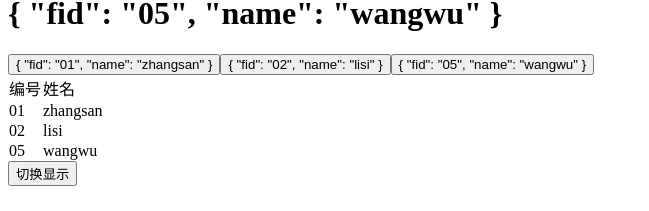
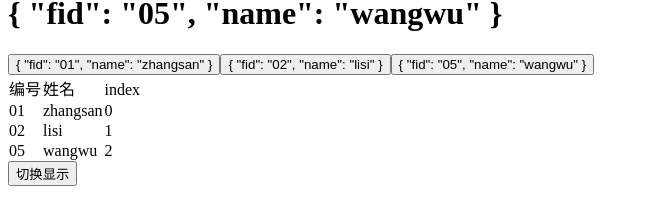
Before and after one commit to mujiabinbin/practise, a Vue app in the folder vue3/: page / in a window 1280 px wide. Shown: the part 698-909 px from the top of the page, without its empty margins (0-649 px from the left). Built offline with nearby package versions, Linux system fonts and the light colour scheme.

Commit message:
语法错误更改

```diff
--- a/vue3/src/components/basicGra/Basic.vue
+++ b/vue3/src/components/basicGra/Basic.vue
@@ -1,5 +1,6 @@
 <template>
-	<h1>hello,{{name}},今年{{age+1}}岁,性别{{gender}}</h1>
+<div>
+<h1>hello,{{name}},今年{{age+1}}岁,性别{{gender}}</h1>
 	<p>my friends are {{
 		friends.map(function(item){
 			return item
@@ -9,7 +10,7 @@
 	<button v-on:click="age++">加年龄</button>
 	<!-- 标签中reg属性，设置一个自定义标签，而通过“$refs.自定义标签”可以获得这个节点（$refs会获得一个对象） -->
 	<input type="text" ref="newnumber" v-on:blur="age=$refs.newnumber.value">
-
+</div>
 </template>
 
 <script>
--- a/vue3/src/components/basicGra/Listfor.vue
+++ b/vue3/src/components/basicGra/Listfor.vue
@@ -6,10 +6,12 @@
 		<tr>
 			<td>编号</td>
 			<td>姓名</td>
+			<td>index</td>
 		</tr>
-		<tr v-for="(item,index) in friends">
+		<tr v-for="(item,index) in friends" v-bind:key="item.fid">
 			<td>{{item.fid}}</td>
 			<td>{{item.name}}</td>
+			<td>{{index}}</td>
 		</tr>
 
 	</div>
```
